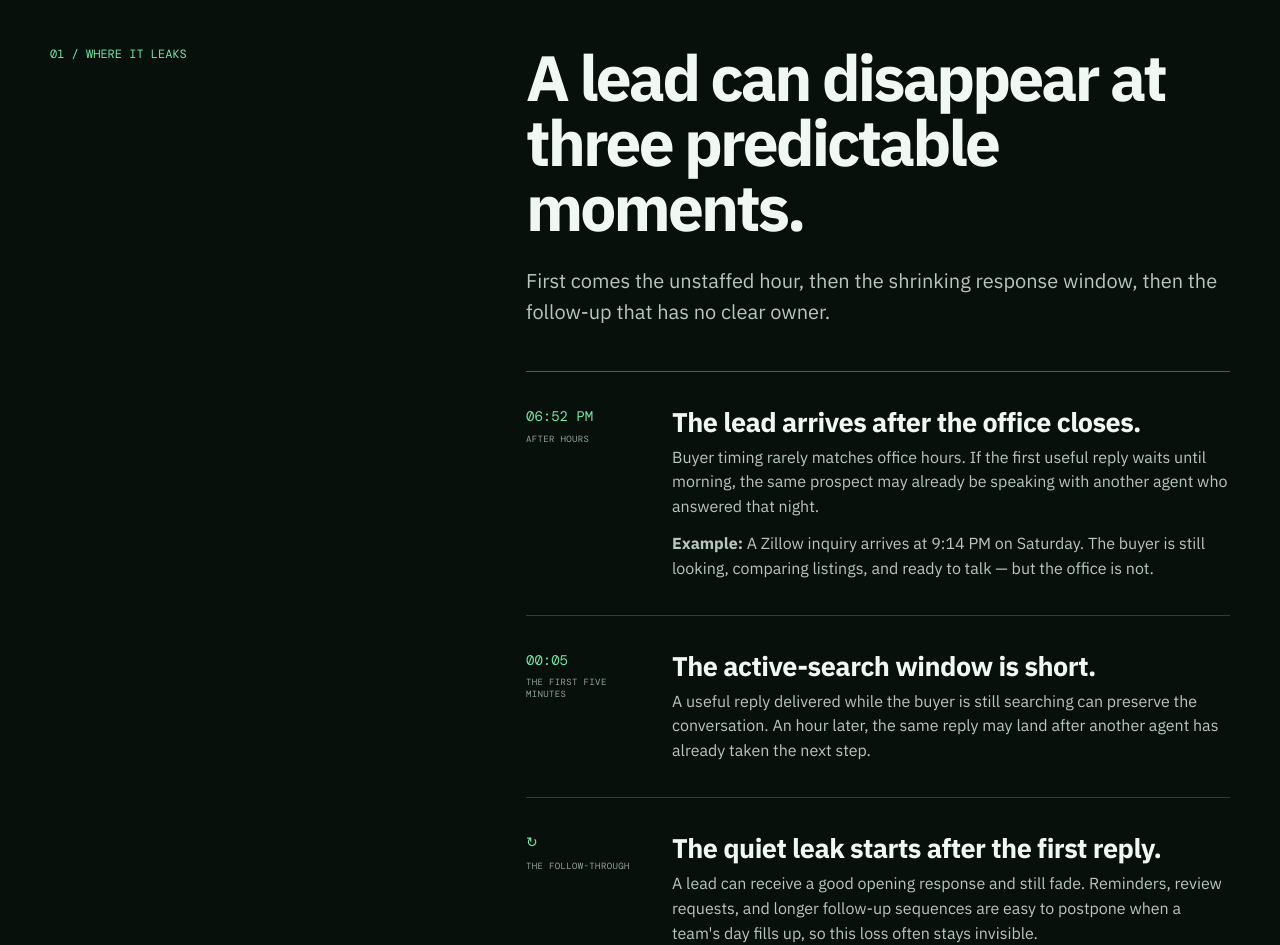
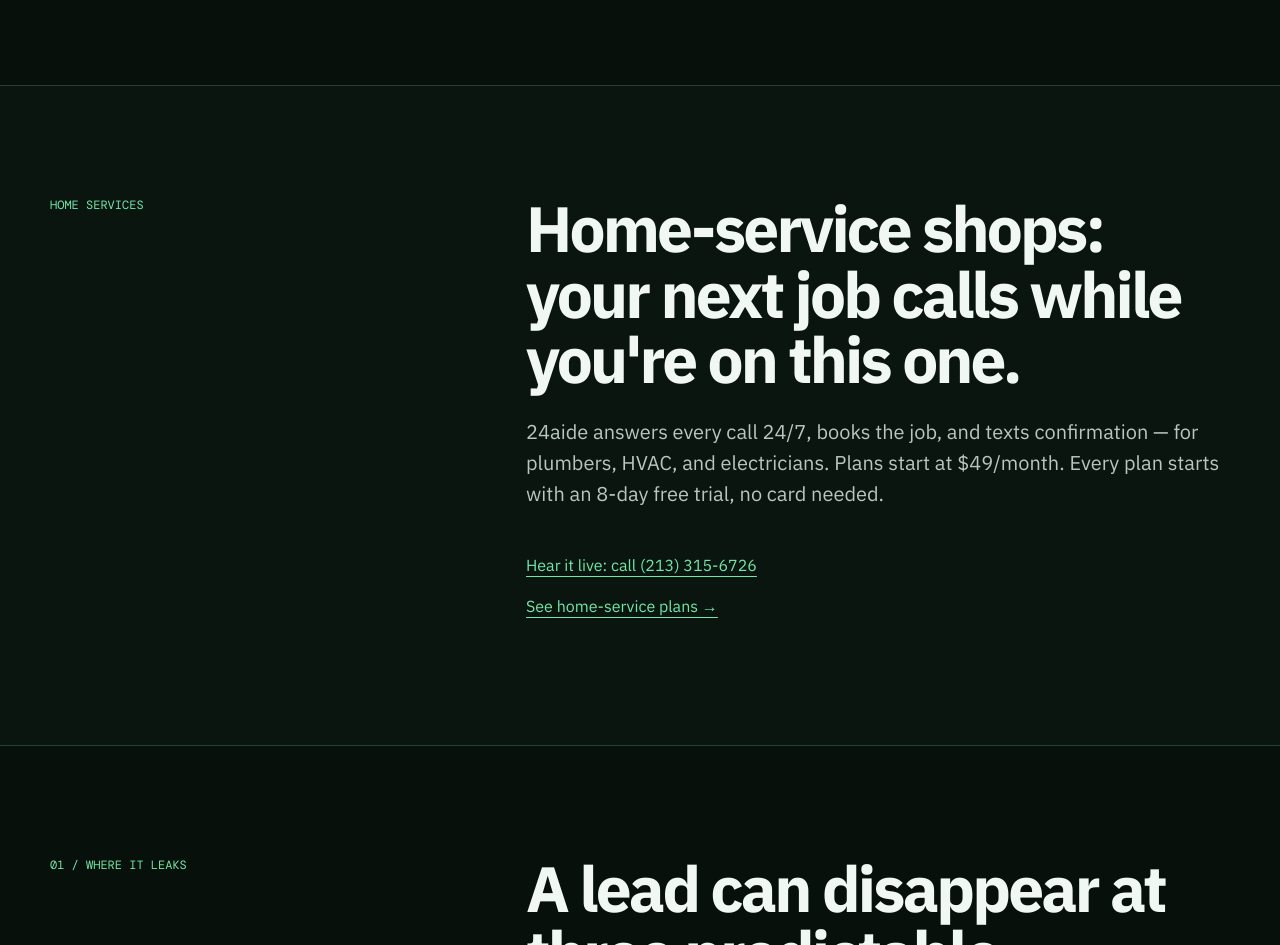
Before and after one commit to sysjww/24aide-site, a plain HTML site: page index.html in a window 1280 px wide. Shown: the part 1151-2096 px from the top of the page. Drawn offline with nearby package versions, Linux system fonts and the light colour scheme; a web font is replaced by a local one.

Commit message:
Add home-service intro and demo CTA to homepage (keep real estate)

```diff
--- a/index.html
+++ b/index.html
@@ -11,9 +11,13 @@
   <meta charset="utf-8" />
   <meta name="viewport" content="width=device-width, initial-scale=1, viewport-fit=cover" />
   <meta name="color-scheme" content="light dark" />
-  <meta name="description" content="A written lead-response audit for real estate teams, followed by an optional custom AI response and follow-up system." />
+  <meta name="description" content="24aide — AI phone answering for home-service shops and real estate teams. Every call answered 24/7, every plan starts with an 8-day free trial." />
+  <meta property="og:title" content="24aide — AI phone answering for home services & real estate" />
+  <meta property="og:description" content="24aide — AI phone answering for home-service shops and real estate teams. Every call answered 24/7, every plan starts with an 8-day free trial." />
+  <meta name="twitter:title" content="24aide — AI phone answering for home services & real estate" />
+  <meta name="twitter:description" content="24aide — AI phone answering for home-service shops and real estate teams. Every call answered 24/7, every plan starts with an 8-day free trial." />
   <link rel="icon" href="data:," />
-  <title>24aide — Lead-response systems for real estate</title>
+  <title>24aide — AI phone answering for home services & real estate</title>
   <link rel="preconnect" href="https://fonts.googleapis.com">
   <link rel="preconnect" href="https://fonts.gstatic.com" crossorigin>
   <link href="https://fonts.googleapis.com/css2?family=DM+Mono:wght@300;400;500&family=IBM+Plex+Sans:wght@400;500;600;700&display=swap" rel="stylesheet">
@@ -106,6 +110,7 @@
       font-weight: 700;
     }
     h1 em { color: var(--accent); font-style: normal; }
+    .demo-cta{background:#0a1510;border:1px solid #67dfa0;border-radius:12px;padding:20px 24px;margin:24px 0 8px;max-width:640px}.demo-cta a{color:#67dfa0;font-weight:700;font-size:20px;text-decoration:none}.demo-cta p{margin:8px 0 0;color:#9aa3ad;font-size:15px}
     .hero-copy { max-width: 620px; font-size: clamp(18px, 2vw, 23px); line-height: 1.45; margin: 30px 0 0; color: var(--muted); } .trial-banner { background:#67dfa0; color:#0a1510; border-radius:14px; padding:28px 32px; margin:36px 0 0; } .trial-banner h2 { font-size:clamp(28px,4vw,40px); line-height:1.1; margin:0 0 12px; font-weight:800; color:#0a1510; } .trial-banner p { color:#0a1510; font-size:18px; line-height:1.5; font-weight:600; margin:0 0 20px; } .trial-banner a { display:inline-block; background:#0a1510; color:#67dfa0; padding:14px 28px; border-radius:8px; font-weight:700; text-decoration:none; }
     .hero-copy strong { color: var(--ink); font-weight: 600; }
     .actions { display: flex; align-items: center; gap: 22px; margin-top: 36px; flex-wrap: wrap; }
@@ -668,6 +673,10 @@ height="0" width="0" style="display:none;visibility:hidden"></iframe></noscript>
       <div>
         <p class="kicker">Lead response · follow-up · agent handoff</p>
         <h1>Find where the money <em>leaks.</em></h1>
+        <div class="demo-cta">
+          <a href="tel:+12133156726">Hear it live: call (213) 315-6726</a>
+          <p>For home-service pros — it answers as your receptionist. Try it right now, no signup needed.</p>
+        </div>
         <p class="hero-copy">The work that wins and keeps a client happens in the minutes around every inquiry — exactly when a busy real estate team is showing homes, on another call, or buried in paperwork.</p>
         <section class="trial-banner"><h2>Try it FREE for 8 days</h2><p>Every home-service plan starts with an 8-day free trial. No payment is due during the trial.</p><a href="home-services.html">See plans</a></section> <div class="actions">
           <a class="button" href="#audit"><span>Book a free lead audit</span><span class="arrow">↘</span></a>
@@ -681,6 +690,18 @@ height="0" width="0" style="display:none;visibility:hidden"></iframe></noscript>
         <div class="screen-row leak" style="--flow:42%"><span class="time">7:16 PM</span><span class="event">Missed call</span><span class="status">VOICEMAIL</span><span class="pipe"></span></div>
         <div class="screen-row ok" style="--flow:100%"><span class="time">7:16 PM</span><span class="event">AI response</span><span class="status">ROUTED</span><span class="pipe"></span></div>
         <div class="lost-block"><strong>Leads leak in the gaps —</strong><span>before the call and after it.</span></div>
+      </div>
+    </section>
+
+    <section class="section hairline" id="home-services-intro" style="background:#0a1510;">
+      <div class="shell section-grid">
+        <div class="section-label">HOME SERVICES</div>
+        <div>
+          <h2 class="section-title">Home-service shops: your next job calls while you're on this one.</h2>
+          <p class="section-intro">24aide answers every call 24/7, books the job, and texts confirmation — for plumbers, HVAC, and electricians. Plans start at $49/month. Every plan starts with an 8-day free trial, no card needed.</p>
+          <p><a class="text-link" href="tel:+12133156726">Hear it live: call (213) 315-6726</a></p>
+          <p><a class="text-link" href="/home-services">See home-service plans →</a></p>
+        </div>
       </div>
     </section>
 
@@ -1356,7 +1377,7 @@ height="0" width="0" style="display:none;visibility:hidden"></iframe></noscript>
           home.hidden = false;
           target.hidden = true;
           target.innerHTML = '';
-          document.title = '24aide — Lead-response systems for real estate';
+          document.title = '24aide — AI phone answering for home services & real estate';
           setActive('home');
           initHome();
           if (section) scrollToSection(section);
```
